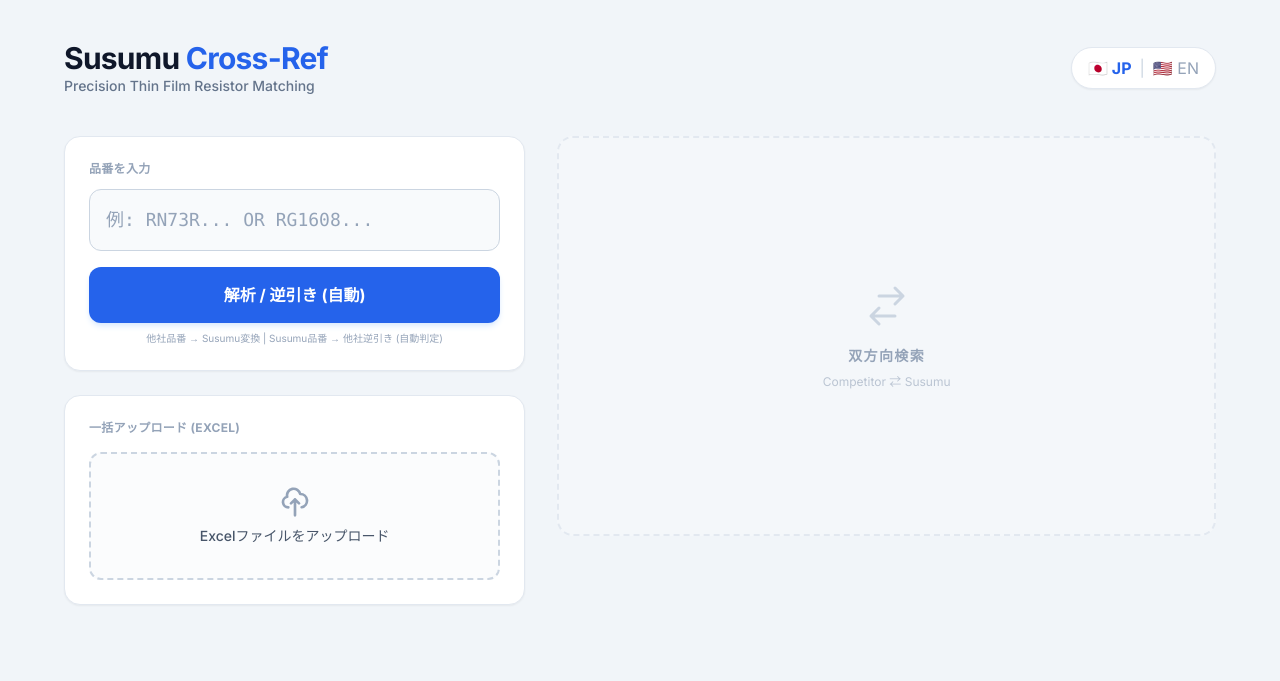
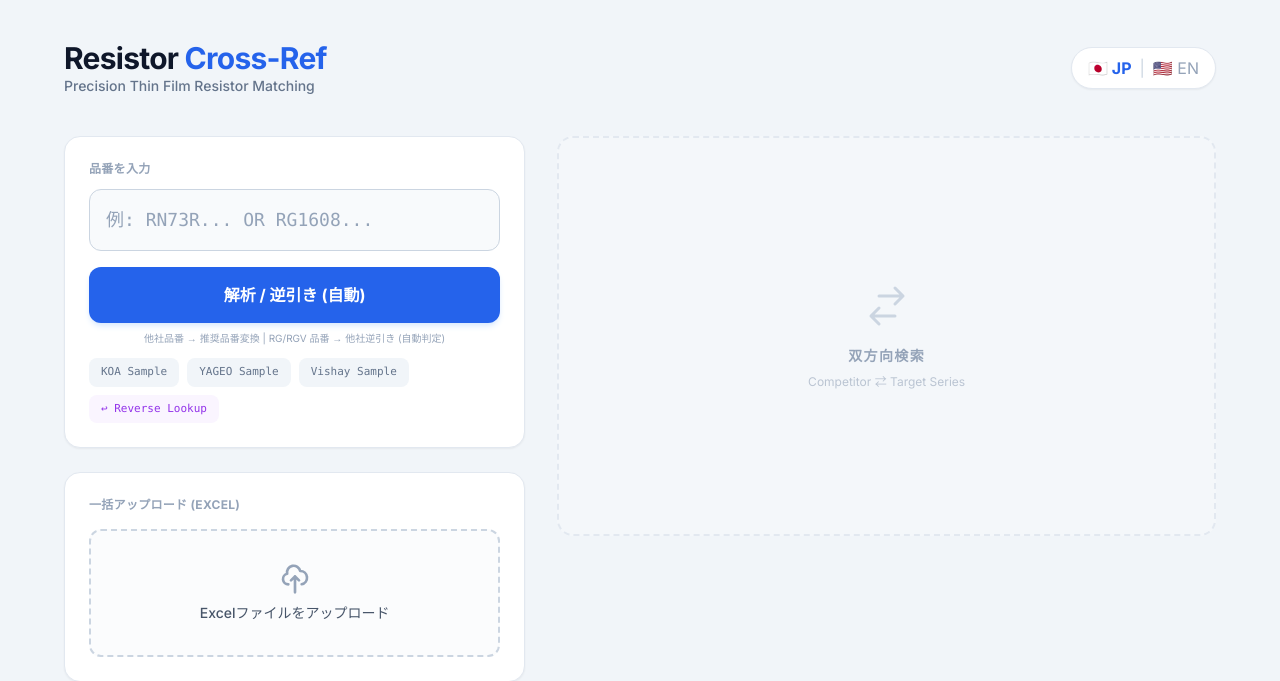
Before and after one commit to shu8719/resistor-cross-reference-tool, a Flask app: page / in a window 1280 px wide. Shown: the top 681 px of the page. Run offline with Flask 3, Linux system fonts and the light colour scheme; some libraries are stand-ins or nearby versions.

Commit message:
Simplify README and improve portfolio UI

```diff
--- a/routes/analyze.py
+++ b/routes/analyze.py
@@ -25,8 +25,8 @@ def analyze():
                 "tol": f"±{parsed.tol_pct}%",
                 "tcr": f"±{parsed.tcr_ppm} ppm/℃",
                 "competitors": competitors,
-                "reason_jp": "Susumu品番から他社相当品を検索しました。",
-                "reason_en": "Searched competitor equivalents from Susumu PN.",
+                "reason_jp": "RG/RGV 品番を検出しました。各社相当品番を生成しました。",
+                "reason_en": "Target-series part detected. Equivalent competitor parts generated.",
             }
         )
 
--- a/static/js/app.js
+++ b/static/js/app.js
@@ -13,10 +13,10 @@ createApp({
                 ja: {
                     enter_pn: "品番を入力",
                     analyze_btn: "解析 / 逆引き (自動)",
-                    hint_text: "他社品番 → Susumu変換 | Susumu品番 → 他社逆引き (自動判定)",
+                    hint_text: "他社品番 → 推奨品番変換 | RG/RGV 品番 → 他社逆引き (自動判定)",
                     bulk_upload: "一括アップロード (Excel)",
                     click_upload: "Excelファイルをアップロード",
-                    susumu_proposal: "Susumu 推奨品",
+                    susumu_proposal: "推奨品番",
                     competitor_xref: "他社相当品",
                     reverse_lookup: "逆引きモード",
                     analysis_report: "解析レポート",
@@ -25,10 +25,10 @@ createApp({
                 en: {
                     enter_pn: "Enter Part Number",
                     analyze_btn: "Analyze / Reverse Lookup",
-                    hint_text: "Competitor PN → Susumu | Susumu PN → Competitor (Auto Detect)",
+                    hint_text: "Competitor PN → Target Series | Target Series PN → Competitor (Auto Detect)",
                     bulk_upload: "Bulk Upload (Excel)",
                     click_upload: "Click to upload Excel",
-                    susumu_proposal: "Susumu Proposal",
+                    susumu_proposal: "Recommended Part",
                     competitor_xref: "Competitor Equivalents",
                     reverse_lookup: "REVERSE MODE",
                     analysis_report: "Analysis Report",
@@ -83,7 +83,7 @@ createApp({
                 a.href = url;
                 const now = new Date();
                 const timeStr = `${now.getHours()}${now.getMinutes()}${now.getSeconds()}`;
-                a.download = `Susumu_Result_${timeStr}.xlsx`;
+                a.download = `CrossRef_Result_${timeStr}.xlsx`;
 
                 document.body.appendChild(a);
                 a.click();
@@ -95,6 +95,10 @@ createApp({
                 event.target.value = "";
             }
         },
+        setSample(pn) {
+            this.pn = pn;
+            this.analyze();
+        },
         copyToClipboard(text) {
             navigator.clipboard.writeText(text);
         },
--- a/templates/index.html
+++ b/templates/index.html
@@ -3,7 +3,7 @@
 <head>
     <meta charset="UTF-8">
     <meta name="viewport" content="width=device-width, initial-scale=1.0">
-    <title>Susumu Cross-Reference Tool</title>
+    <title>Resistor Cross-Reference Tool</title>
     <script src="https://cdn.tailwindcss.com"></script>
     <script src="https://unpkg.com/vue@3/dist/vue.global.js"></script>
     <link href="https://fonts.googleapis.com/css2?family=Inter:wght@400;500;700&family=JetBrains+Mono:wght@500;700&display=swap" rel="stylesheet">
@@ -17,7 +17,7 @@
         <header class="mb-10 flex justify-between items-center">
             <div>
                 <h1 class="text-3xl font-bold tracking-tight text-slate-900">
-                    Susumu <span class="text-blue-600">Cross-Ref</span>
+                    Resistor <span class="text-blue-600">Cross-Ref</span>
                 </h1>
                 <p class="text-sm text-slate-500 font-medium">Precision Thin Film Resistor Matching</p>
             </div>
@@ -51,6 +51,25 @@
                     <p class="text-[10px] text-slate-400 mt-2 text-center">
                         {{ t('hint_text') }}
                     </p>
+
+                    <div class="flex flex-wrap gap-2 mt-3">
+                        <button @click="setSample('RN73R1JTTD1002B25')"
+                                class="text-[11px] px-3 py-1.5 bg-slate-100 hover:bg-slate-200 text-slate-500 rounded-lg font-mono transition-colors">
+                            KOA Sample
+                        </button>
+                        <button @click="setSample('RT0402BRD071KL')"
+                                class="text-[11px] px-3 py-1.5 bg-slate-100 hover:bg-slate-200 text-slate-500 rounded-lg font-mono transition-colors">
+                            YAGEO Sample
+                        </button>
+                        <button @click="setSample('TNPW04021K00BEEA')"
+                                class="text-[11px] px-3 py-1.5 bg-slate-100 hover:bg-slate-200 text-slate-500 rounded-lg font-mono transition-colors">
+                            Vishay Sample
+                        </button>
+                        <button @click="setSample('RG1608N-1002-B-T5')"
+                                class="text-[11px] px-3 py-1.5 bg-purple-50 hover:bg-purple-100 text-purple-600 rounded-lg font-mono transition-colors">
+                            ↩ Reverse Lookup
+                        </button>
+                    </div>
                 </div>
 
                 <div class="bg-white rounded-2xl shadow-sm border border-slate-200 p-6">
@@ -161,7 +180,7 @@
                     <div v-else class="h-full min-h-[400px] bg-slate-50/50 rounded-2xl border-2 border-dashed border-slate-200 flex flex-col items-center justify-center text-slate-400">
                         <svg class="w-12 h-12 mb-4 text-slate-300" fill="none" stroke="currentColor" viewBox="0 0 24 24"><path stroke-linecap="round" stroke-linejoin="round" stroke-width="1.5" d="M8 7h12m0 0l-4-4m4 4l-4 4m0 6H4m0 0l4 4m-4-4l4-4"></path></svg>
                         <p class="font-bold text-sm uppercase tracking-widest">{{ t('bidirectional') }}</p>
-                        <p class="text-xs mt-2 opacity-60">Competitor ⇄ Susumu</p>
+                        <p class="text-xs mt-2 opacity-60">Competitor ⇄ Target Series</p>
                     </div>
 
                 </transition>
```
Also changed, not shown: README.md.
